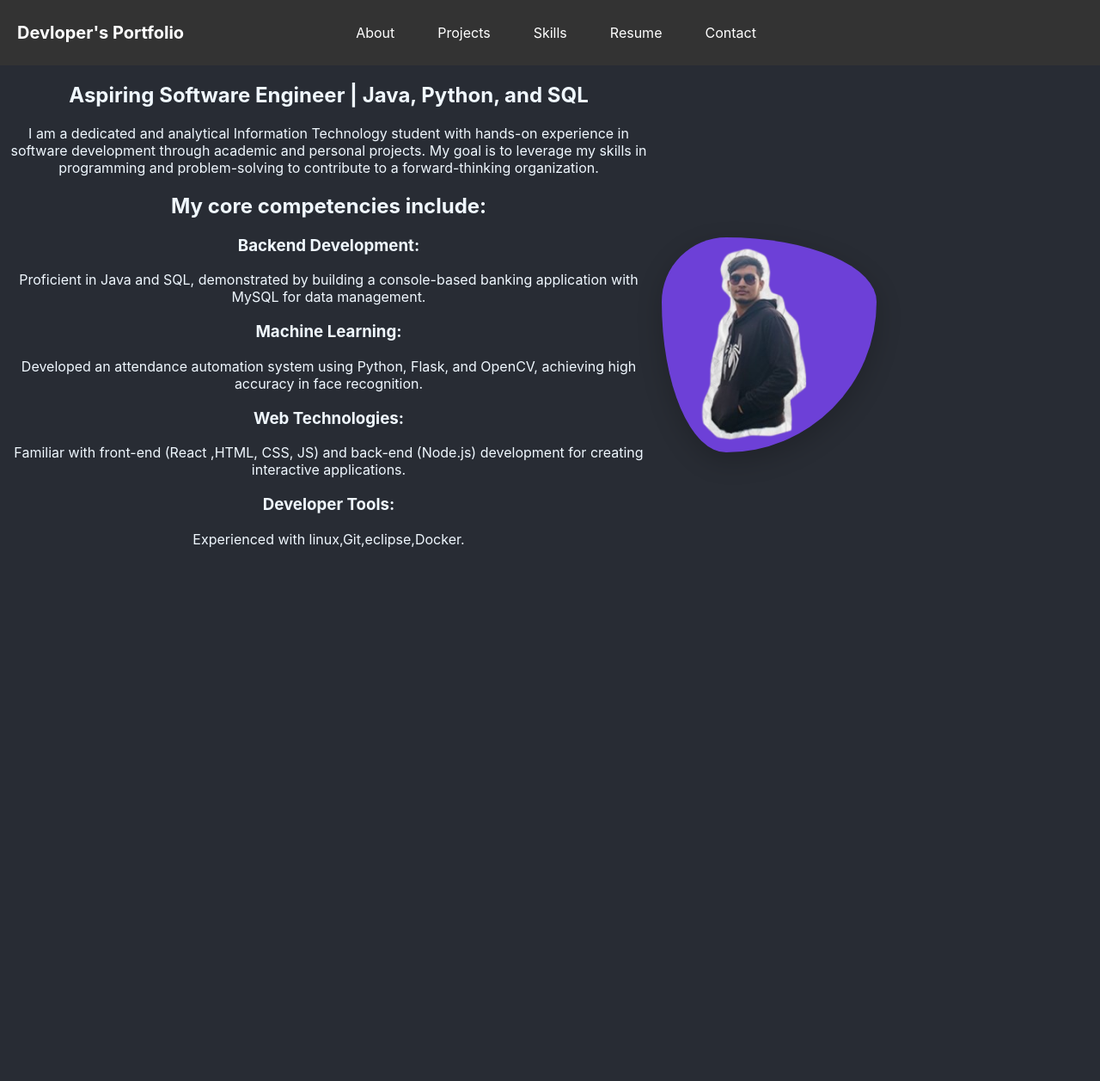
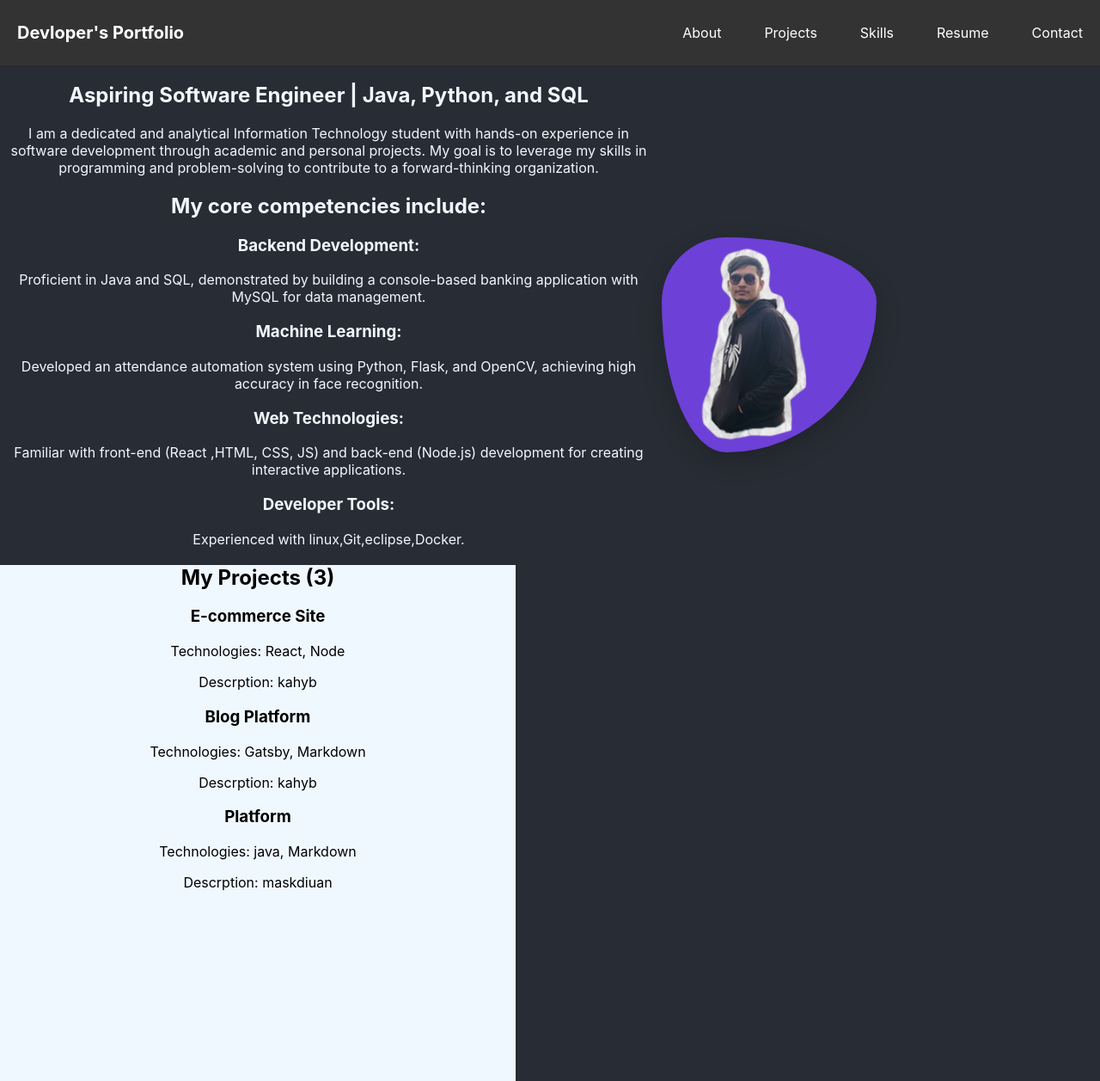
Before and after one commit to praveenkumar0031/portfolio, a React (Create React App) app: page / in a window 1280 px wide. Shown: the whole page at 86% size. Before the commit the page ends 800 px from the top, so only its background shows below. Built offline with nearby package versions, Linux system fonts and the light colour scheme.

Commit message:
nav done

```diff
--- a/src/App.css
+++ b/src/App.css
@@ -2,7 +2,11 @@
   text-align: center;
 
 }
-
+#project{
+  width: 600px;
+  height: 600px;
+  background-color: aliceblue;
+}
 .App-logo {
   height: 40vmin;
   pointer-events: none;
--- a/src/App.js
+++ b/src/App.js
@@ -1,15 +1,14 @@
 
 import './App.css';
-
+import Project from './components/Projects/Project';
 import Navbar from './components/Navbar/Navbar';
 import About from './components/About/About';
 function App() {
   return (
-    <div class="App">
+    <div className="App">
       <Navbar/>
       <About/>
-
-
+      <Project/>
     </div>
   );
 }
--- /dev/null
+++ b/src/assets/PortfolioData.js
@@ -0,0 +1,30 @@
+export const projects=[
+     { id: 1, title: "E-commerce Site", tech: "React, Node",des:"kahyb" },
+  { id: 2, title: "Blog Platform", tech: "Gatsby, Markdown",des:"kahyb" },
+{ id: 3, title: "Platform", tech: "java, Markdown",des:"maskdiuan" },];
+export function getProjectCount() {
+  return projects.length;
+}
+export const Navlinks = [
+    {
+        id: 'about',
+        label: 'About',
+    },
+    {
+        id: 'projects',
+        label: 'Projects',
+
+    },
+    {
+        id: 'skills',
+        label: 'Skills',
+    },
+    {
+        id: 'resume',
+        label: 'Resume',
+    },
+    {
+        id: 'contact',
+        label: 'Contact',
+    },
+];
--- a/src/components/About/About.jsx
+++ b/src/components/About/About.jsx
@@ -2,7 +2,7 @@ import mypic from "../../assets/hood-pic.png";
 import "./about.css";
 export default function About(){
     return(
-        <div className="about">
+        <div id="about" className="about">
             <div className="txt-box">
                 <div className="txt">
                     <h2>Aspiring Software Engineer | Java, Python, and SQL</h2>
--- a/src/components/Navbar/Navbar.jsx
+++ b/src/components/Navbar/Navbar.jsx
@@ -1,4 +1,6 @@
 
+import { Navlinks } from "../../assets/PortfolioData";
+import Linkbutton from "./linkButton";
 import "./nav.css";
 
 export default function Navbar() {
@@ -6,13 +8,15 @@ export default function Navbar() {
     <nav className="navbar">
       <h2 className="logo"> Devloper's Portfolio</h2>
       <ul className="nav-links">
-        <li><a href="/" className="nav-link">About</a></li>
-        <li><a href="/" className="nav-link">Projects</a></li>
-        <li><a href="/" className="nav-link">Skills</a></li>
-        <li><a href="/about" className="nav-link">Resume</a></li>
-        <li><a href="/contact" className="nav-link">Contact</a></li>
-
-      </ul>
+ {Navlinks.map((link) => (
+                <Linkbutton
+                    to={link.id}
+                    className={link.className}
+                >
+                    {link.label}
+                </Linkbutton>
+            ))}
+        </ul>
     </nav>
   );
 }
--- /dev/null
+++ b/src/components/Navbar/linkButton.jsx
@@ -0,0 +1,35 @@
+
+import React from 'react';
+
+
+const Linkbutton = ({ to,children }) => {
+
+
+    const handleClick = (e) => {
+        e.preventDefault();
+
+
+        const targetElement = document.getElementById(to);
+
+        if (targetElement) {
+            targetElement.scrollIntoView({
+                behavior: 'smooth',
+                block: 'start',
+            });
+        }
+    };
+
+    return (
+        <li>
+            <a
+                href={`#${to}`}
+                className="nav-link"
+                onClick={handleClick}
+            >
+                {children}
+            </a>
+        </li>
+    );
+};
+
+export default Linkbutton;
--- a/src/components/Navbar/nav.css
+++ b/src/components/Navbar/nav.css
@@ -2,6 +2,7 @@
 
     display: flex;
     align-items: center;
+    justify-content: space-between;
     padding: 12px 20px;
     background-color: #333;
     color: white;
@@ -16,7 +17,6 @@
     list-style: none;
     display: flex;
     gap: 50px;
-    margin-left: 200px;
     padding: 0;
 }
 
--- /dev/null
+++ b/src/components/Projects/Project.jsx
@@ -0,0 +1,19 @@
+
+import { projects,getProjectCount } from "../../assets/PortfolioData"
+function Project(){
+    const count=getProjectCount();
+    return(
+        <div id="project">
+      <h2>My Projects ({count})</h2>
+      {projects.map(project => (
+        <div key={project.id}>
+          <h3>{project.title}</h3>
+
+          <p>Technologies: {project.tech}</p>
+          <p>Descrption: {project.des}</p>
+        </div>
+      ))}
+        </div>
+    )
+}
+export default Project;
```
Also changed, not shown: src/components/Counter.jsx (deleted, +0 -14 lines).
